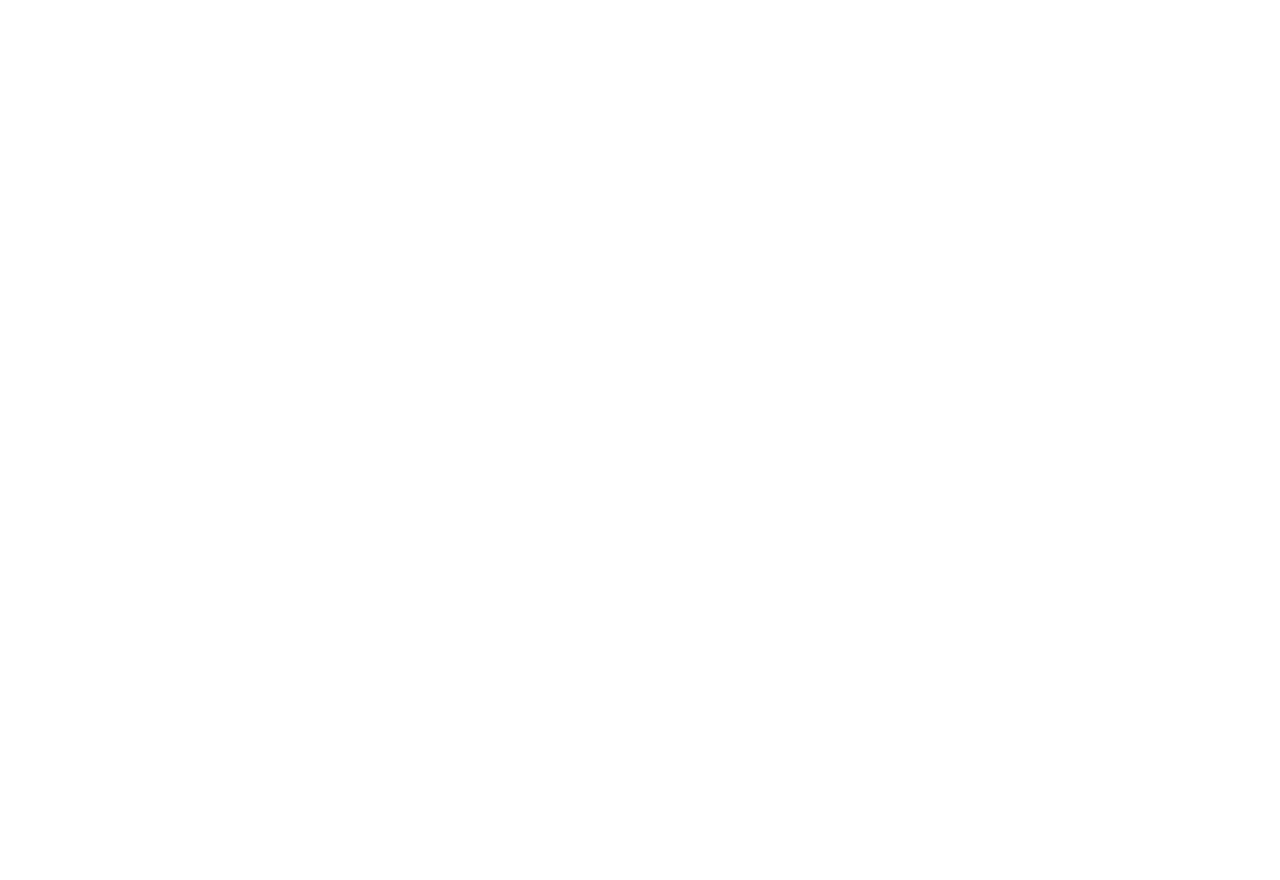
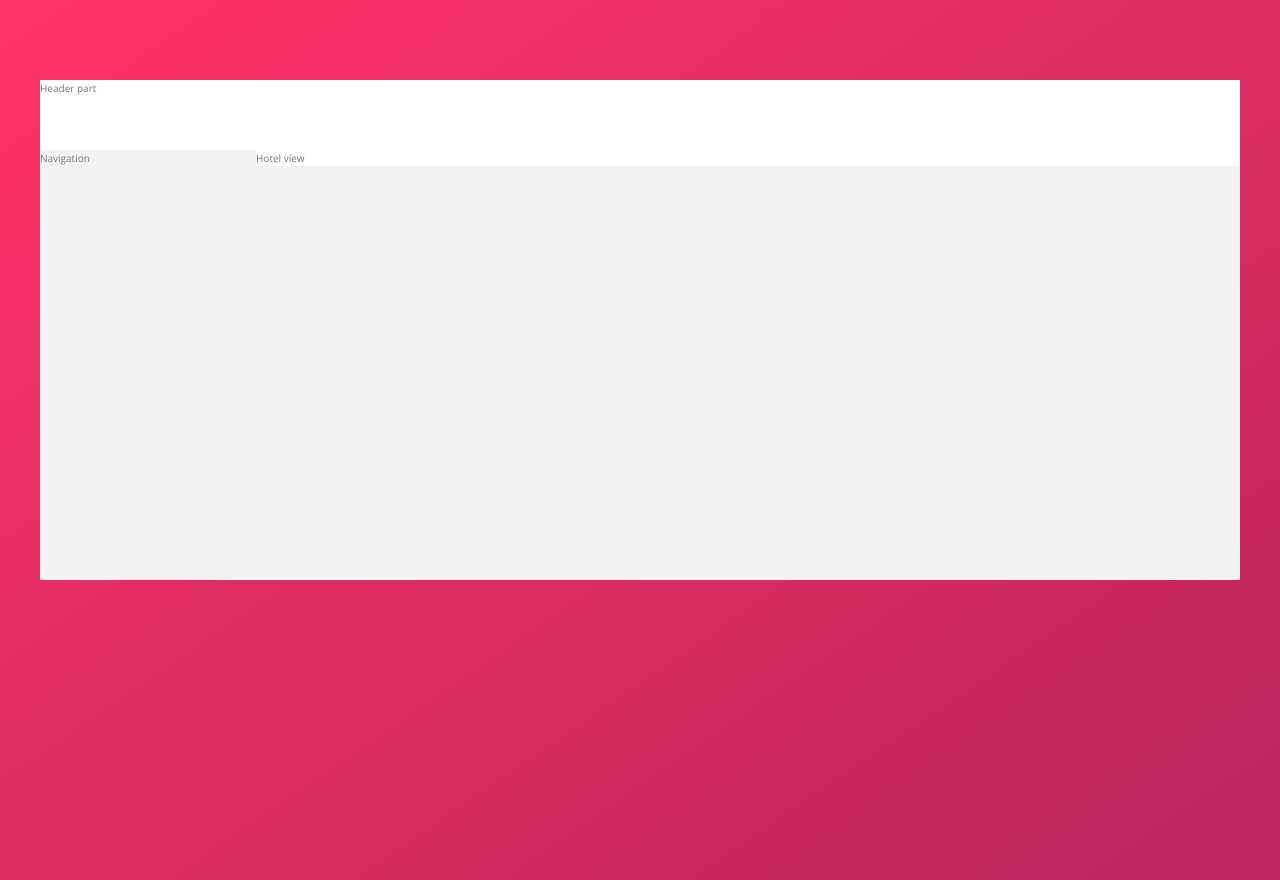
Before and after one commit to Edin93/Trillo, a website: page index.html in a window 1280 px wide. Before the commit the page ends 800 px from the top, so only its background shows below. Drawn offline with nearby package versions, Linux system fonts and the light colour scheme.

Commit message:
Added overall layout.

```diff
--- a/index.html
+++ b/index.html
@@ -11,6 +11,18 @@
         <title>trillo &mdash; Your all-in-one booking app</title>
     </head>
     <body>
-
+        <div class="container">
+            <header class="header">
+                Header part
+            </header>
+            <div class="content">
+                <nav class="sidebar">
+                    Navigation
+                </nav>
+                <main class="hotel-view">
+                    Hotel view
+                </main>
+            </div>
+        </div>
     </body>
 </html>
--- /dev/null
+++ b/sass/_base.scss
@@ -0,0 +1,64 @@
+/*
+COLORS
+
+Primary: #eb2f64
+Primary light: #FF3366
+Primary dark: #BA265D
+
+Grey light 1: #faf9f9
+Grey light 2: #f4f2f2
+Grey light 3: #f0eeee
+Grey light 4: #ccc
+
+Grey dark 1: #333
+Grey dark 2: #777
+Grey dark 3: #999
+
+*/
+
+// css custom properties, aka css variables.
+:root {
+    --color-primary: #eb2f64;
+    --color-primary-light: #FF3366;
+    --color-primary-dark: #BA265D;
+
+    --color-grey-light-1:#faf9f9;
+    --color-grey-light-2:#f4f2f2;
+    --color-grey-light-3:#f0eeee;
+    --color-grey-light-4: #ccc;
+
+    --color-grey-dark-1: #333;
+    --color-grey-dark-2: #777;
+    --color-grey-dark-3: #999;
+
+    --shadow-dar: 0 2rem 6rem rgba(0,0,0, .3);
+}
+
+* {
+    margin: 0;
+    padding: 0;
+}
+
+*,
+*::after,
+*::before {
+    box-sizing: inherit;
+}
+
+html {
+    box-sizing: border-box;
+    font-size: 62.5%;  // 1rem = 10px, 10px / 16px = 62.5%
+}
+
+body {
+    font-family: "Open sans", sans-serif;
+    font-weight: 400;
+    line-height: 1.6;
+    color: var(--color-grey-dark-2);
+    background-image: linear-gradient(to right bottom, var(--color-primary-light), var(--color-primary-dark));
+    background-size: cover;
+    background-repeat: no-repeat;
+
+
+    min-height: 100vh;
+}
--- /dev/null
+++ b/sass/_layout.scss
@@ -0,0 +1,29 @@
+.container {
+    max-width: 120rem;
+    margin: 8rem auto;
+    background-color: var(--color-grey-light-2);
+    box-shadow: --shadow-dar;
+
+    min-height: 50rem;
+}
+
+.header {
+    height: 7rem;
+    background-color: #fff;
+    border-bottom: var(--color-grey-light-2);
+}
+
+.content {
+    display: flex;
+}
+
+.sidebar {
+    background-color: var(--color-gray-dark-1);
+
+    flex: 0 0 18%;
+}
+
+.hotel-view {
+    background-color: #fff;
+    flex: 1;
+}
--- a/sass/main.scss
+++ b/sass/main.scss
@@ -1,22 +1,3 @@
-/*
-COLORS
-
-Primary: #eb2f64
-Primary light: #FF3366
-Primary dark: #BA265D
-
-Grey light 1: #faf9f9
-Grey light 2: #f4f2f2
-Grey light 3: #f0eeee
-Grey light 4: #ccc
-
-Grey dark 1: #333
-Grey dark 2: #777
-Grey dark 3: #999
-
-*/
-
-* {
-    margin: 0;
-    padding: 0;
-}
+@import "base";
+@import "layout";
+@import "components";
```
Also changed, not shown: css/style.css, sass/_components.scss (added).
